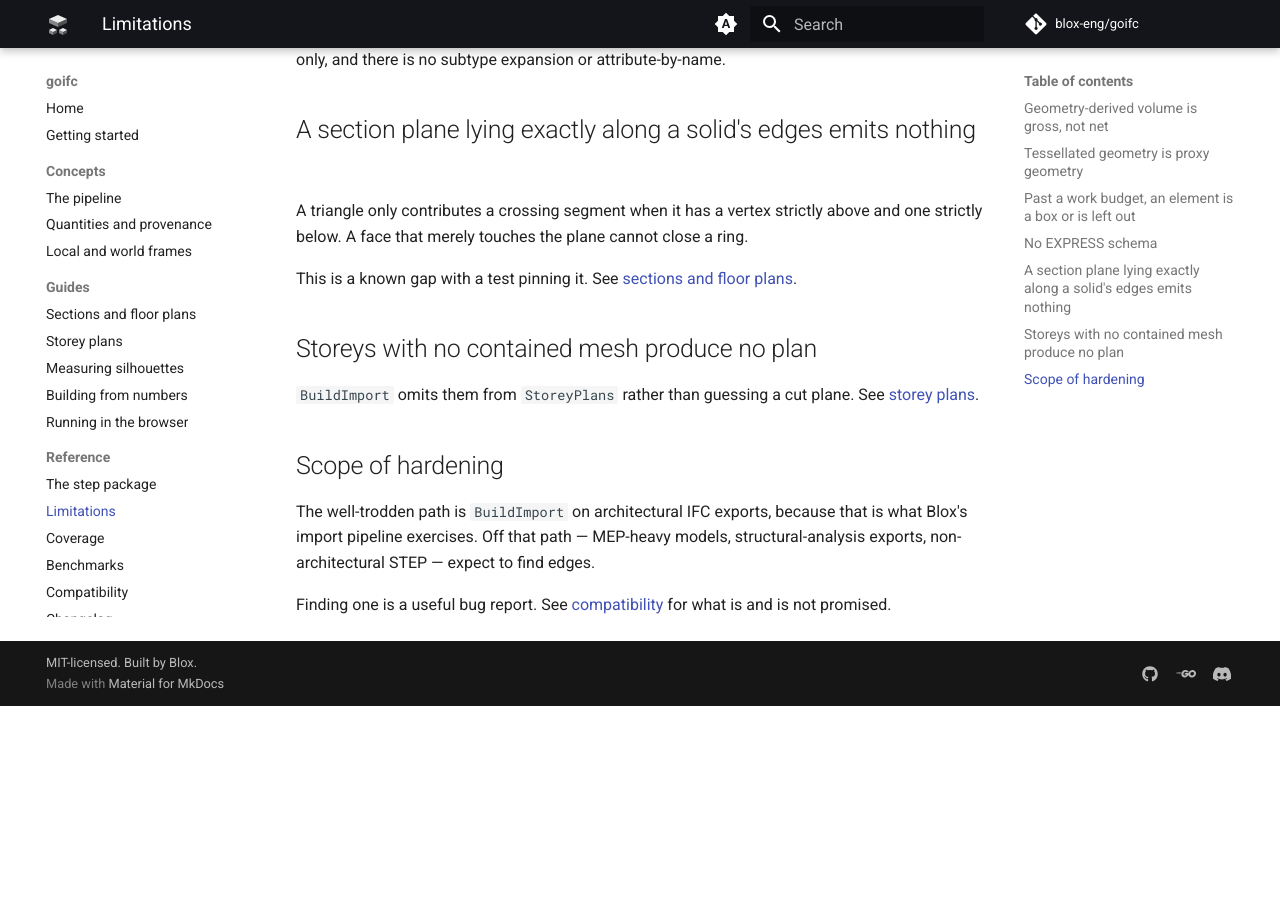
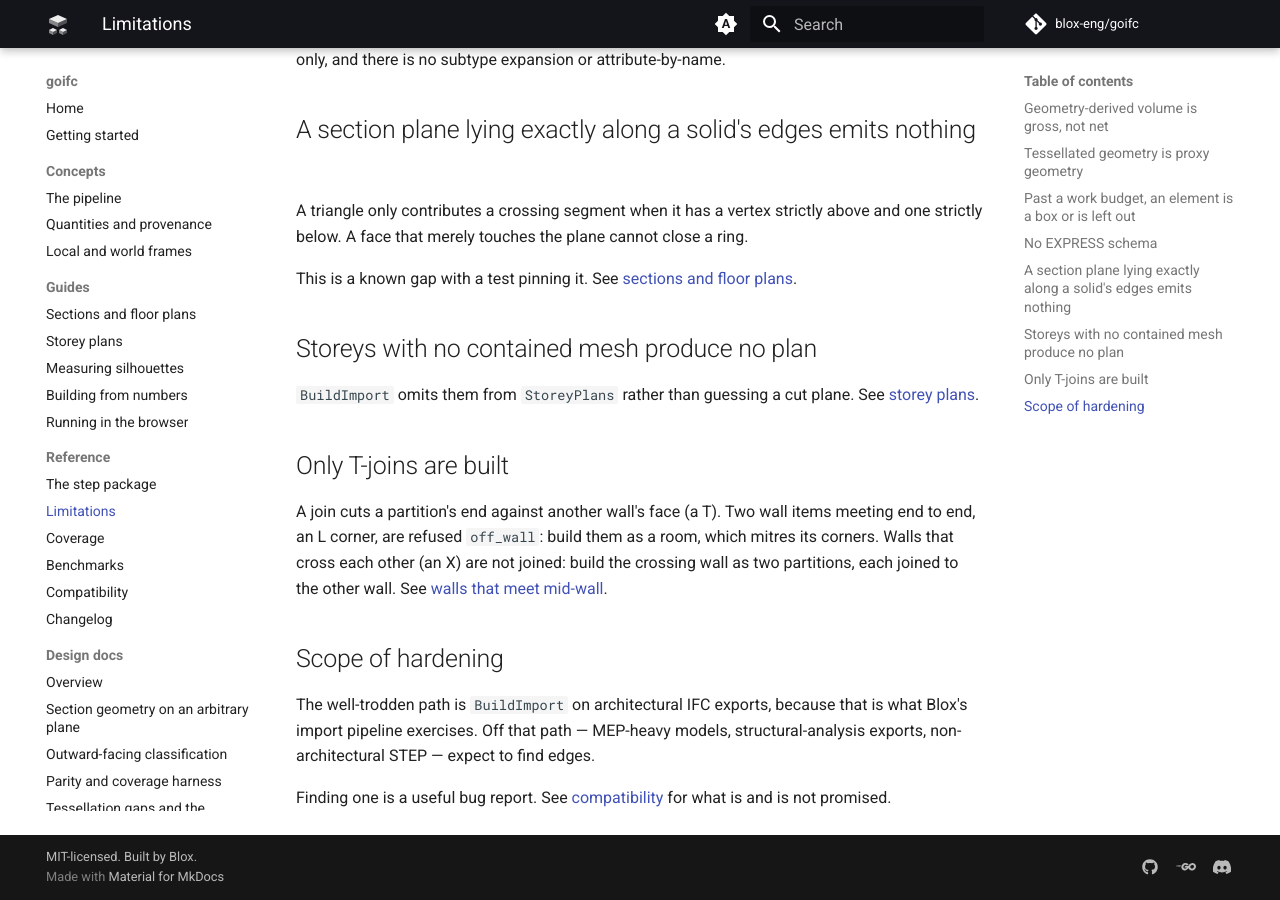
Before and after one commit to blox-eng/goifc, an MkDocs documentation site: the page built from docs/limitations.md, in a window 1280 px wide and 900 px high, scrolled down 1191 px. Built offline with MkDocs 1.6.1 and Material for MkDocs 9.7.7, drawn with Linux system fonts in a browser that asks for light colours; comment, search, counter and statistics services are not loaded; the version menu is left out; before the commit the page ends 1897 px from its top, so only the background shows below that.

Commit message:
docs: join quantities, in_join and the joins goifc does not build
The builders guide lists MeasuredJoins and OtherJoins and the in_join
reason, and states too_shallow's full range (under 15 or over 165
degrees). Limitations says L corners are refused off_wall and X-joins are
not built. The wasm guide says a thickness of 0, or both thickness and
layers, is reported alone before geometry runs.

Co-Authored-By: Claude Opus 5.5 <noreply@anthropic.com>

```diff
--- a/docs/limitations.md
+++ b/docs/limitations.md
@@ -63,6 +63,14 @@ This is a known gap with a test pinning it. See
 `BuildImport` omits them from `StoreyPlans` rather than guessing a cut plane.
 See [storey plans](guides/storey-plans.md).
 
+## Only T-joins are built
+
+A join cuts a partition's end against another wall's face (a T). Two wall
+items meeting end to end, an L corner, are refused `off_wall`: build them as
+a room, which mitres its corners. Walls that cross each other (an X) are not
+joined: build the crossing wall as two partitions, each joined to the other
+wall. See [walls that meet mid-wall](guides/builders.md#walls-that-meet-mid-wall).
+
 ## Scope of hardening
 
 The well-trodden path is `BuildImport` on architectural IFC exports, because
```
Also changed, not shown: docs/guides/builders.md (+3 -1 lines), docs/guides/wasm.md (+3 -2 lines).
